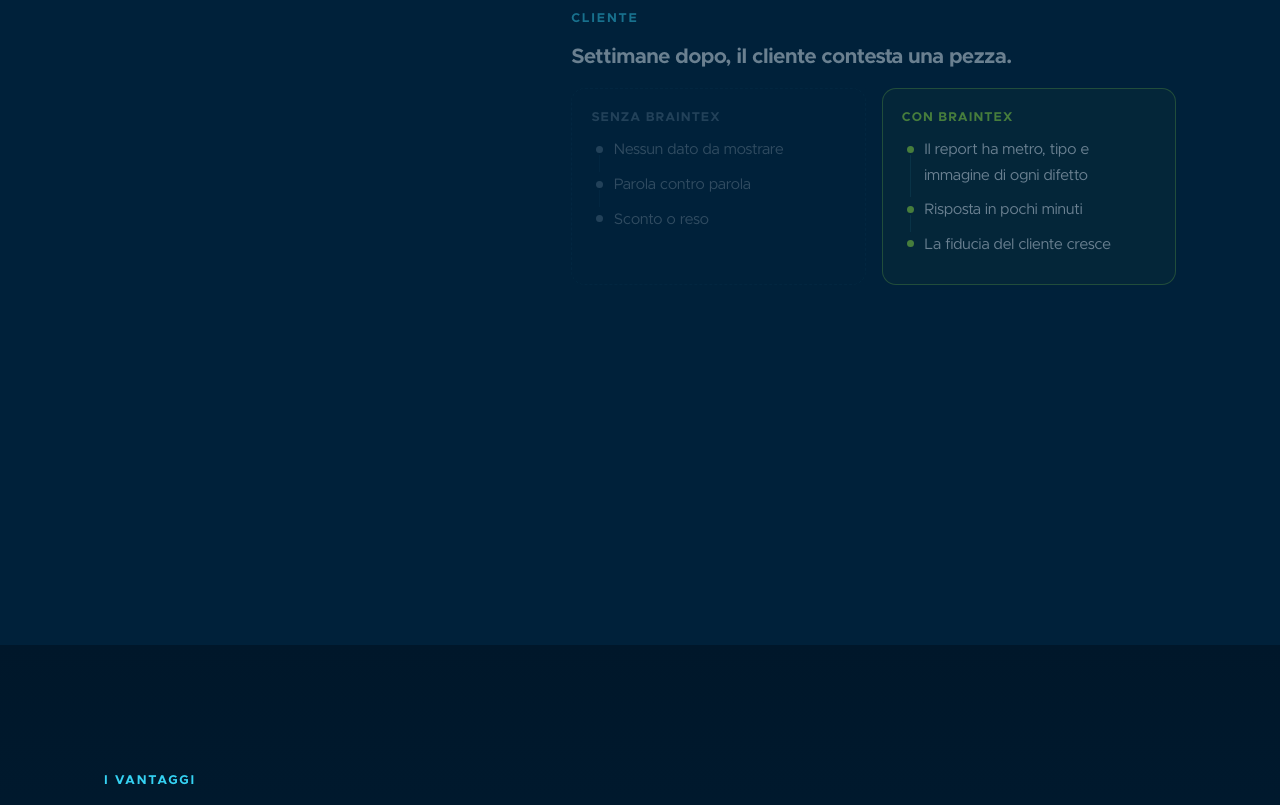
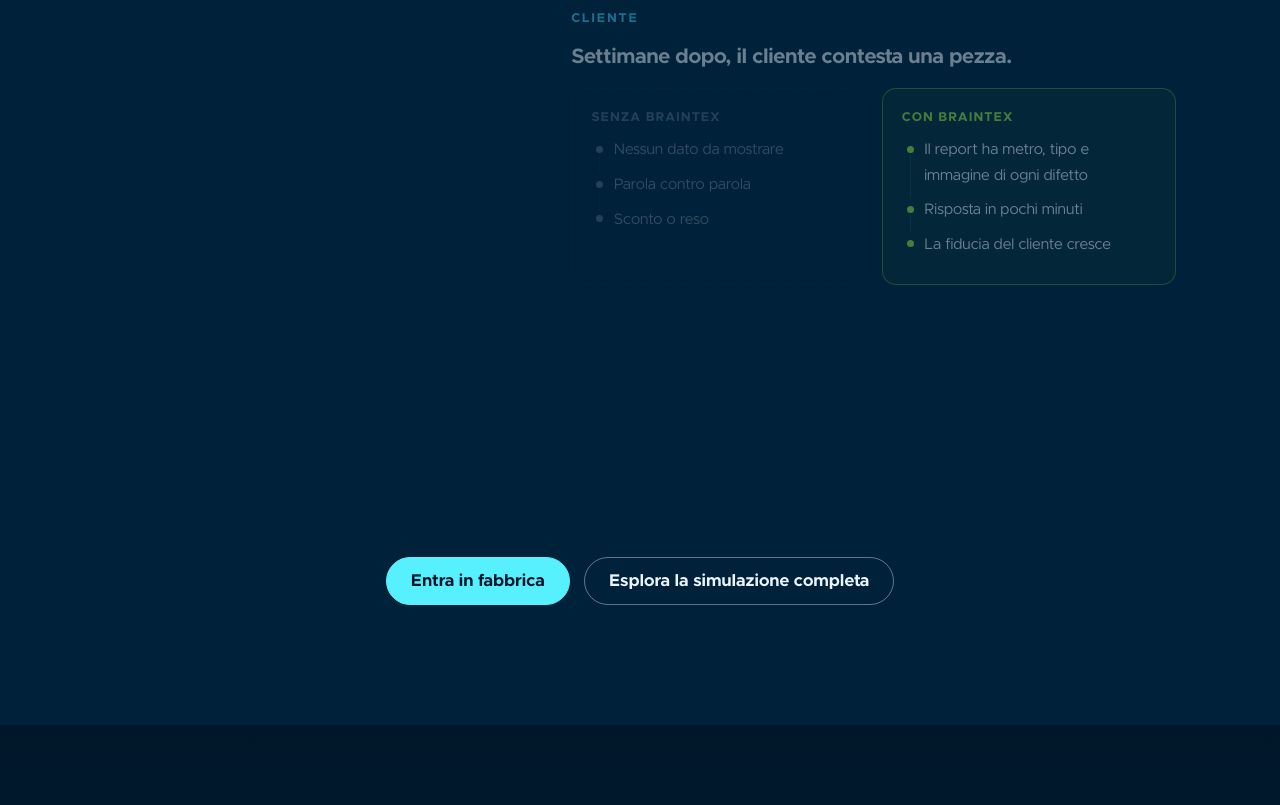
Before and after one commit to main-BrainTex/website, an Astro site: page / in a window 1280 px wide. Shown: the part 4583-5388 px from the top of the page. Built offline with nearby package versions, Linux system fonts and the light colour scheme; Astro itself is replaced by a stand-in of ours.

Commit message:
Collega il racconto della home alla fabbrica e alla simulazione completa
Co-Authored-By: Claude Opus 5.5 <noreply@anthropic.com>
Claude-Session: https://claude.ai/code/session_017V1UrQRenRdFcA3DdoBjRQ

```diff
--- a/src/components/HomeStory.astro
+++ b/src/components/HomeStory.astro
@@ -1,7 +1,7 @@
 ---
 // Racconto a scorrimento della home: quattro eventi lungo la filiera, ciascuno con il finale
 // "senza" e "con BrainTex". Esempio illustrativo, nessun dato reale. Solo CSS/SVG e poco JS.
-import type { Lang } from '../i18n';
+import { href, type Lang } from '../i18n';
 
 interface Props {
   lang: Lang;
@@ -14,6 +14,8 @@ const t = {
     title: 'Lo stesso difetto, due finali diversi.',
     lead: 'Senza controllo, un difetto viaggia verso valle e costa di più a ogni fase. Scorri la giornata e confronta.',
     note: 'Esempio illustrativo: eventi e conseguenze sono semplificati.',
+    enter: 'Entra in fabbrica',
+    demo: 'Esplora la simulazione completa',
     modeLabel: 'Mostra il finale',
     without: 'Senza BrainTex',
     with: 'Con BrainTex',
@@ -77,6 +79,8 @@ const t = {
     title: 'The same defect, two different endings.',
     lead: 'Without inspection, a defect travels downstream and costs more at every stage. Scroll through the day and compare.',
     note: 'Illustrative example: events and consequences are simplified.',
+    enter: 'Step into the factory',
+    demo: 'Explore the full simulation',
     modeLabel: 'Show the ending',
     without: 'Without BrainTex',
     with: 'With BrainTex',
@@ -193,10 +197,19 @@ const t = {
         }
       </ol>
     </div>
+
+    <div class="actions story__actions">
+      <a class="btn" href={href('factory', lang)}>{t.enter}</a>
+      <a class="btn btn--ghost" href={`${href('factory', lang)}#demo`}>{t.demo}</a>
+    </div>
   </div>
 </section>
 
 <style>
+  .story__actions {
+    justify-content: center;
+  }
+
   .story__grid {
     display: grid;
     grid-template-columns: minmax(16rem, 0.8fr) 1.2fr;
```
